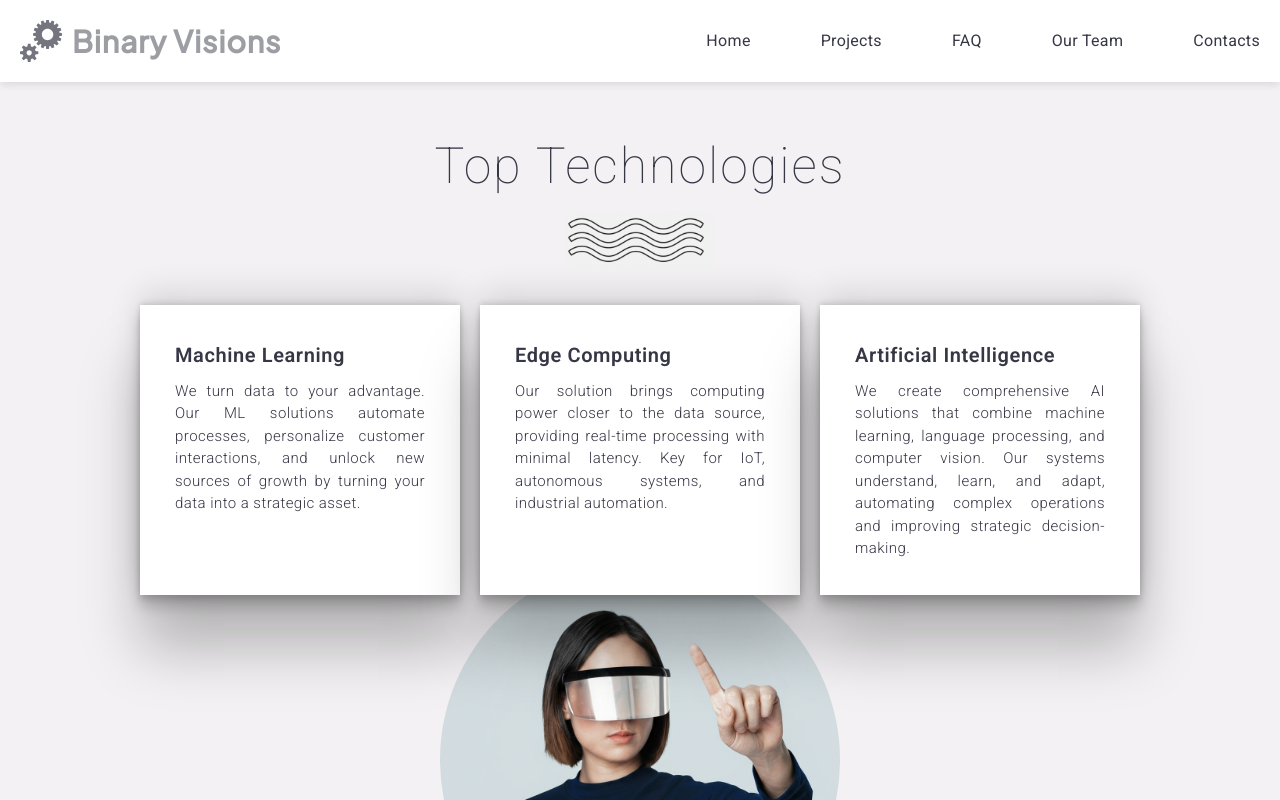
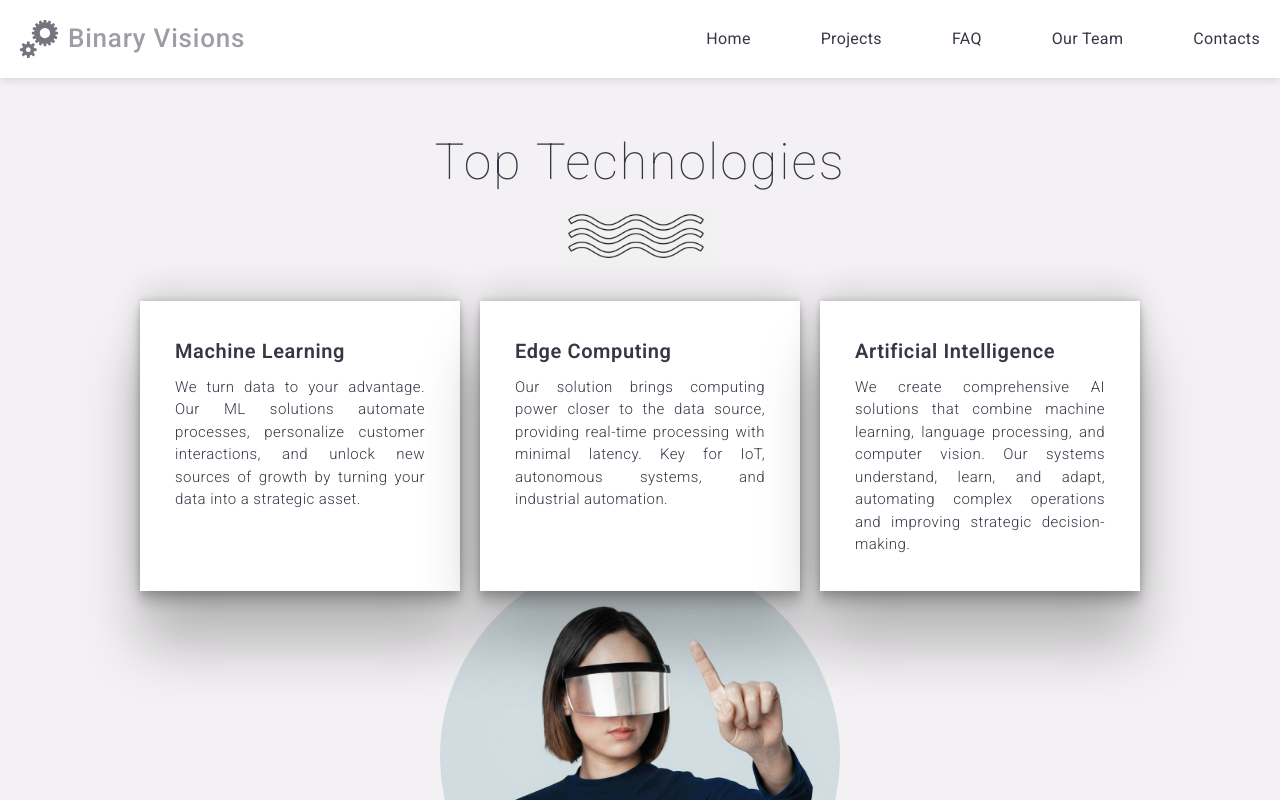
Before and after one commit to Yelyzaveta756/practycum_web_4, a plain HTML site: page index.html in a window 1280 px wide. Shown: the top 800 px of the page. Drawn offline with nearby package versions, Linux system fonts and the light colour scheme.

Commit message:
some changes

```diff
--- a/css/styles.css
+++ b/css/styles.css
@@ -73,13 +73,10 @@ button {
 }
 
 .logo-container {
-    font-family: "Plus Jakarta Sans", sans-serif;
-    font-optical-sizing: auto;
-    font-weight: 500;
-    font-style: normal;
     display: flex;
     align-items: center;
     gap: 10px;
+    cursor: pointer;
 }
 
 .gear-icon {
@@ -87,8 +84,8 @@ button {
 }
 
 .logo-title {
-    font-weight: 600;
-    font-size: 30px;
+    font-weight: 500;
+    font-size: 26px;
     line-height: 1.07;
     letter-spacing: 0.03em;
     text-align: center;
--- a/index.html
+++ b/index.html
@@ -7,10 +7,6 @@
      <link rel="preconnect" href="https://fonts.googleapis.com">
     <link rel="preconnect" href="https://fonts.gstatic.com" crossorigin>
     <link href="https://fonts.googleapis.com/css2?family=Roboto:ital,wght@0,100..900;1,100..900&display=swap" rel="stylesheet">
-
-    <link rel="preconnect" href="https://fonts.googleapis.com">
-    <link rel="preconnect" href="https://fonts.gstatic.com" crossorigin>
-    <link href="https://fonts.googleapis.com/css2?family=Plus+Jakarta+Sans:wght@500&display=swap" rel="stylesheet">
     <!-- Modern Normalize -->
      <link rel="stylesheet" href="https://cdnjs.cloudflare.com/ajax/libs/modern-normalize/3.0.1/modern-normalize.min.css">
       <!-- Our stylesheet -->
@@ -22,7 +18,7 @@
     <header class="header">
         <nav class="navigation-container">
              <a class="logo-container" href="#">
-                <svg class="gear-icon" width="42" height="42" aria-label="logo icon">
+                <svg class="gear-icon" width="38" height="38" aria-label="logo icon">
                     <use href="./images/gear-logo.svg#icon-cogs"></use>
                 </svg>
                 <h1 class="logo-title">Binary Visions</h1>
```
